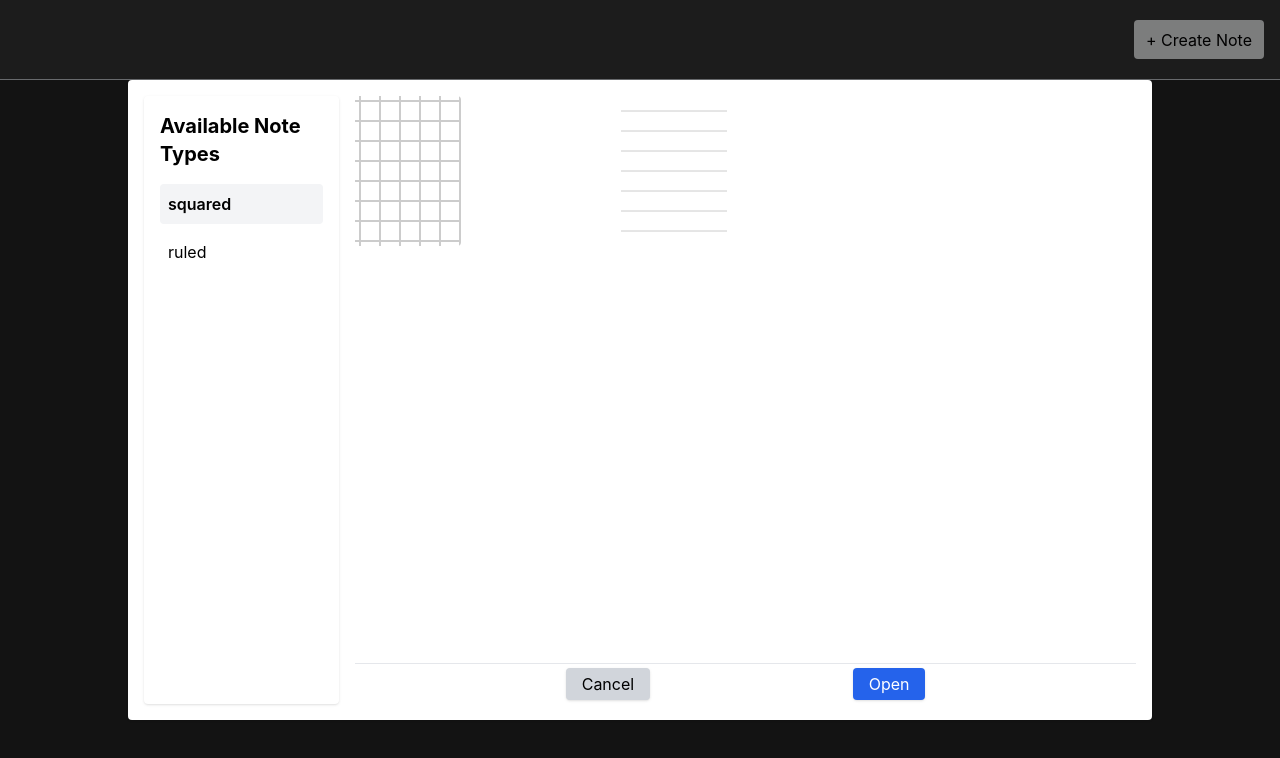
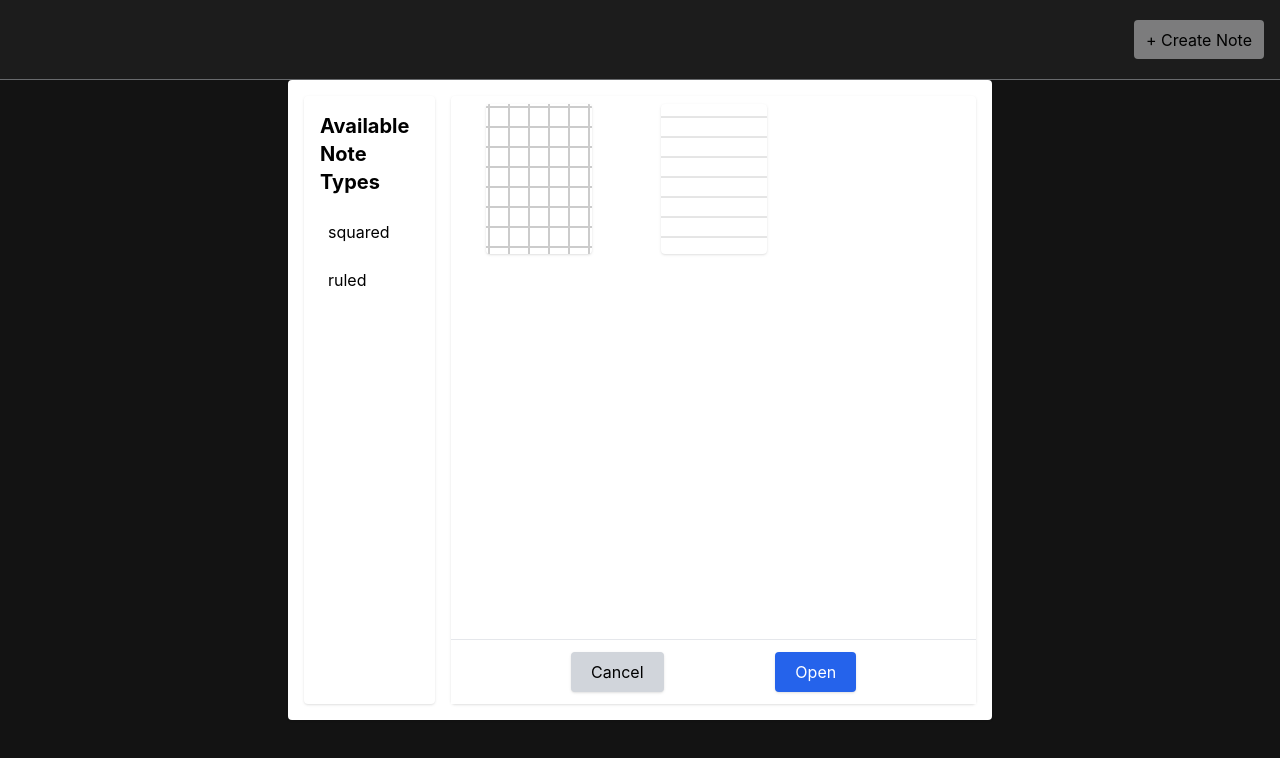
Before and after one commit to Sinkler521/sn-handwritten-note, a React (Create React App) app: page / in a window 1280 px wide. Both pictures are taken after a click on the button "+ Create Note". Shown: the top 758 px of the page. Built offline with nearby package versions, Linux system fonts and the light colour scheme.

Commit message:
reworked step 1 and made it separate file

```diff
--- a/src/App.tsx
+++ b/src/App.tsx
@@ -1,5 +1,6 @@
 import React, { useState } from 'react';
 import { HandwrittenNote } from './components/handwritten-note/HandwrittenNote';
+import { Toaster, toast } from 'sonner'
 import './styles.css';
 
 function App() {
@@ -9,6 +10,7 @@ function App() {
 
   return (
     <div className="container w-full min-h-screen flex flex-col bg-gray-100">
+      <Toaster position="top-right" />
       <div className="button-container px-4 py-5 border-b border-gray-300 flex justify-end">
         <button
           onClick={() => setShowNote(true)}
@@ -45,10 +47,10 @@ function App() {
       </div>
 
       {showNote && (
-        <HandwrittenNote
-          isOpened={showNote}
-          onClose={() => setShowNote(false)}
-        />
+          <HandwrittenNote
+            isOpened={showNote}
+            onClose={() => setShowNote(false)}
+          />
       )}
     </div>
   );
--- /dev/null
+++ b/src/components/handwritten-note/Handwritten-step-1.tsx
@@ -0,0 +1,130 @@
+import { useEffect, useState, useRef } from 'react';
+import ReactDOM from 'react-dom';
+import { HandwrittenNoteType } from "./HandwrittenNoteTypes";
+import { toast } from 'sonner';
+
+interface HandwrittenChooseNoteTypeProps {
+  onClose: () => void;
+  allNoteTypes: HandwrittenNoteType[];
+  getNoteClass: (type: HandwrittenNoteType) => string;
+  noteType: HandwrittenNoteType | undefined;
+  setNoteType: (newValue: HandwrittenNoteType | undefined) => void;
+  setStep: (step: number) => void;
+}
+
+export const HandwrittenStepChooseNoteType = (props: HandwrittenChooseNoteTypeProps) => {
+  const [isTypeSelected, setIsTypeSelected] = useState<boolean>(false);
+
+  const handleSelectType = (clickedType: HandwrittenNoteType) => {
+    if (props.noteType === clickedType) {
+      props.setNoteType(undefined);
+      setIsTypeSelected(false);
+    } else {
+      props.setNoteType(clickedType);
+      setIsTypeSelected(true);
+    }
+  };
+
+  return ReactDOM.createPortal(
+    <div
+      className="fixed inset-0 z-50 bg-black bg-opacity-50 flex items-center justify-center"
+      onClick={props.onClose}
+    >
+      <div
+        className="
+          w-[55vw] h-[80vh]
+          bg-white rounded shadow
+          overflow-hidden
+          grid grid-cols-[1fr_4fr]
+          gap-4
+          p-4
+          relative
+        "
+        onClick={(e) => e.stopPropagation()}
+      >
+        {/* Левая колонка */}
+        <div className="overflow-y-auto h-full shadow p-4 rounded">
+          <h2 className="text-xl font-bold mb-4">Available Note Types</h2>
+          <ul className="space-y-2">
+            {props.allNoteTypes.map((type) => (
+              <li
+                key={type}
+                onClick={() => handleSelectType(type)}
+                className={`
+                  p-2 rounded cursor-pointer
+                  transition-all hover:bg-gray-50
+                  ${props.noteType === type ? 'bg-gray-100 font-semibold' : ''}
+                `}
+              >
+                {type}
+              </li>
+            ))}
+          </ul>
+        </div>
+
+        {/* Правая колонка */}
+        <div className="relative flex flex-col h-full shadow rounded">
+          {/* Прокрутка контента (сетка) */}
+          <div className="overflow-y-auto flex-1 p-2 pb-20">
+            <div className="grid grid-cols-3 gap-4">
+              {props.allNoteTypes.map((type) => {
+                const previewClass = props.getNoteClass(type);
+                const isActive = props.noteType === type;
+                return (
+                  <div
+                    key={type}
+                    onClick={() => handleSelectType(type)}
+                    className={`
+                      h-[150px]
+                      aspect-[210/297]
+                      border-[3px]
+                      ${isActive ? 'border-gray-400' : 'border-transparent shadow'}
+                      hover:border-gray-300
+                      hover:scale-105
+                      transition-all
+                      rounded
+                      overflow-hidden
+                      cursor-pointer
+                      mx-auto
+                      ${previewClass}
+                    `}
+                  />
+                );
+              })}
+            </div>
+          </div>
+
+          {/* Нижняя панель - фиксируем снизу правой колонки */}
+          <div
+            className="
+              absolute bottom-0 left-0 w-full
+              border-t bg-white
+              py-3 px-2
+              flex justify-evenly items-center
+            "
+          >
+            <button
+              className="px-5 py-2 bg-gray-300 rounded shadow hover:opacity-90"
+              onClick={props.onClose}
+            >
+              Cancel
+            </button>
+            <button
+              className="px-5 py-2 bg-blue-600 text-white rounded shadow hover:opacity-90"
+              onClick={() => {
+                if (isTypeSelected) {
+                  props.setStep(2);
+                } else {
+                  toast.warning('Please select note type first');
+                }
+              }}
+            >
+              Open
+            </button>
+          </div>
+        </div>
+      </div>
+    </div>,
+    document.body
+  );
+};
--- a/src/components/handwritten-note/HandwrittenNote.tsx
+++ b/src/components/handwritten-note/HandwrittenNote.tsx
@@ -13,6 +13,7 @@ import {
   allNoteTypes,
 } from './HandwrittenNoteTypes';
 import { HandwrittenNoteEditor } from './editor/handwritten-note-editor';
+import { HandwrittenStepChooseNoteType } from "./Handwritten-step-1"
 import { MdMinimize, MdOutlineFullscreen, MdClose } from 'react-icons/md';
 import './handwritten-note-styles.css';
 
@@ -26,9 +27,10 @@ export const HandwrittenNote: React.FC<HandwrittenNoteProps> = ({
   onClose,
 }) => {
   const [step, setStep] = useState<number>(1);
-  const [noteType, setNoteType] = useState<HandwrittenNoteType>(
-    HandwrittenNoteType.SQUARED
-  );
+  // const [noteType, setNoteType] = useState<HandwrittenNoteType>(
+  //   HandwrittenNoteType.SQUARED
+  // );
+  const [noteType, setNoteType] = useState<undefined | HandwrittenNoteType>(undefined);
   const [backgroundClass, setBackgroundClass] = useState('');
   const [isFullScreen, setIsFullScreen] = useState<boolean>(false);
   const [isGrabbing, setIsGrabbing] = useState<boolean>(false);
@@ -114,81 +116,17 @@ export const HandwrittenNote: React.FC<HandwrittenNoteProps> = ({
   if (!isOpened) return null;
 
   if (step === 1) {
-    return ReactDOM.createPortal(
-      <div
-        className="fixed inset-0 flex items-center justify-center bg-black bg-opacity-50 z-50"
-        onClick={onClose}
-      >
-        <div
-          className="
-            bg-white rounded shadow
-            w-[80vw] h-[80vh]
-            p-4
-            grid grid-cols-[1fr_4fr]
-            gap-4
-          "
-          onClick={(e) => e.stopPropagation()}
-        >
-          <div className="shadow p-4 rounded overflow-auto">
-            <h2 className="text-xl font-bold mb-4">Available Note Types</h2>
-            <ul className="space-y-2">
-              {allNoteTypes.map((type) => (
-                <li
-                  key={type}
-                  onClick={() => setNoteType(type)}
-                  className={`
-                    p-2 rounded cursor-pointer
-                    transition-all hover:bg-gray-50
-                    ${noteType === type ? 'bg-gray-100 font-semibold' : ''}
-                  `}
-                >
-                  {type}
-                </li>
-              ))}
-            </ul>
-          </div>
-
-          <div className="flex flex-col h-full">
-            <div className="flex-1 grid grid-cols-3 grid-rows-3 gap-4 overflow-auto">
-              {allNoteTypes.map((type) => {
-                const previewClass = getNoteClass(type);
-                return (
-                  <div
-                    key={type}
-                    className={`
-                      h-[150px]
-                      aspect-[210/297]
-                      border-[5px] border-transparent
-                      hover:border-gray-800
-                      transition-all
-                      rounded
-                      overflow-hidden
-                      ${previewClass}
-                    `}
-                  />
-                );
-              })}
-            </div>
-
-            <div className="mt-4 py-1 px-2 flex justify-evenly border-t">
-              <button
-                className="px-4 py-1 bg-gray-300 rounded shadow hover:opacity-90"
-                onClick={onClose}
-              >
-                Cancel
-              </button>
-              <button
-                className="px-4 py-1 bg-blue-600 text-white rounded shadow hover:opacity-90"
-                onClick={() => setStep(2)}
-              >
-                Open
-              </button>
-            </div>
-          </div>
-        </div>
-      </div>,
-      document.body
-    );
+    return (
+      <>
+        <HandwrittenStepChooseNoteType
+         onClose={onClose}
+         allNoteTypes={allNoteTypes}
+         getNoteClass={getNoteClass}
+         noteType={noteType}
+         setNoteType={setNoteType}
+         setStep={setStep}/>
+      </>
+    )
   }
 
   const heightNormal = '90vh';
--- a/src/components/handwritten-note/HandwrittenNoteTypes.tsx
+++ b/src/components/handwritten-note/HandwrittenNoteTypes.tsx
@@ -16,5 +16,20 @@ export const getNoteClass = (noteType: HandwrittenNoteType): string => {
 
   export const allNoteTypes = [
     HandwrittenNoteType.SQUARED,
-    HandwrittenNoteType.RULED
+    HandwrittenNoteType.RULED,
+
+    // HandwrittenNoteType.SQUARED,
+    // HandwrittenNoteType.RULED,
+    // HandwrittenNoteType.SQUARED,
+    // HandwrittenNoteType.RULED,
+    // HandwrittenNoteType.SQUARED,
+    // HandwrittenNoteType.RULED,
+    // HandwrittenNoteType.SQUARED,
+    // HandwrittenNoteType.RULED,
+    // HandwrittenNoteType.SQUARED,
+    // HandwrittenNoteType.RULED,
+    // HandwrittenNoteType.SQUARED,
+    // HandwrittenNoteType.RULED,
+    // HandwrittenNoteType.SQUARED,
+    // HandwrittenNoteType.RULED
   ]
```
